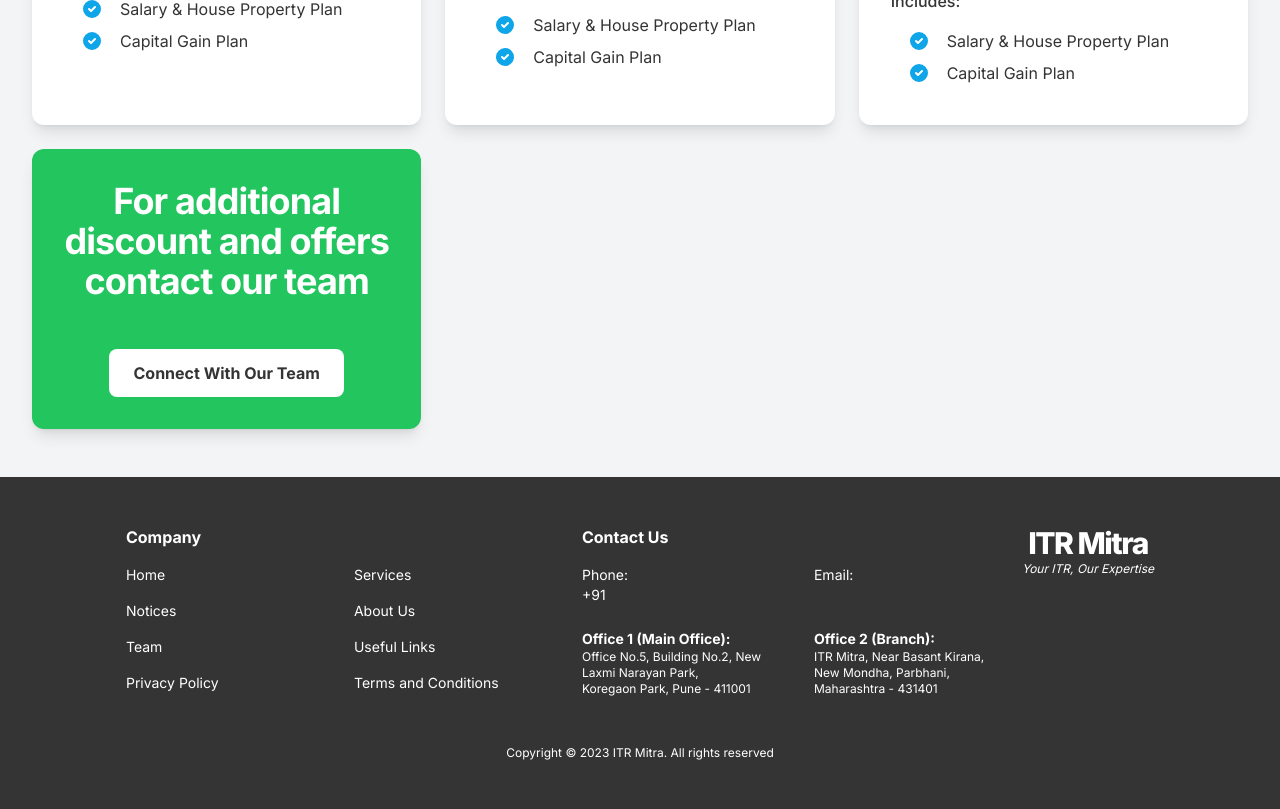
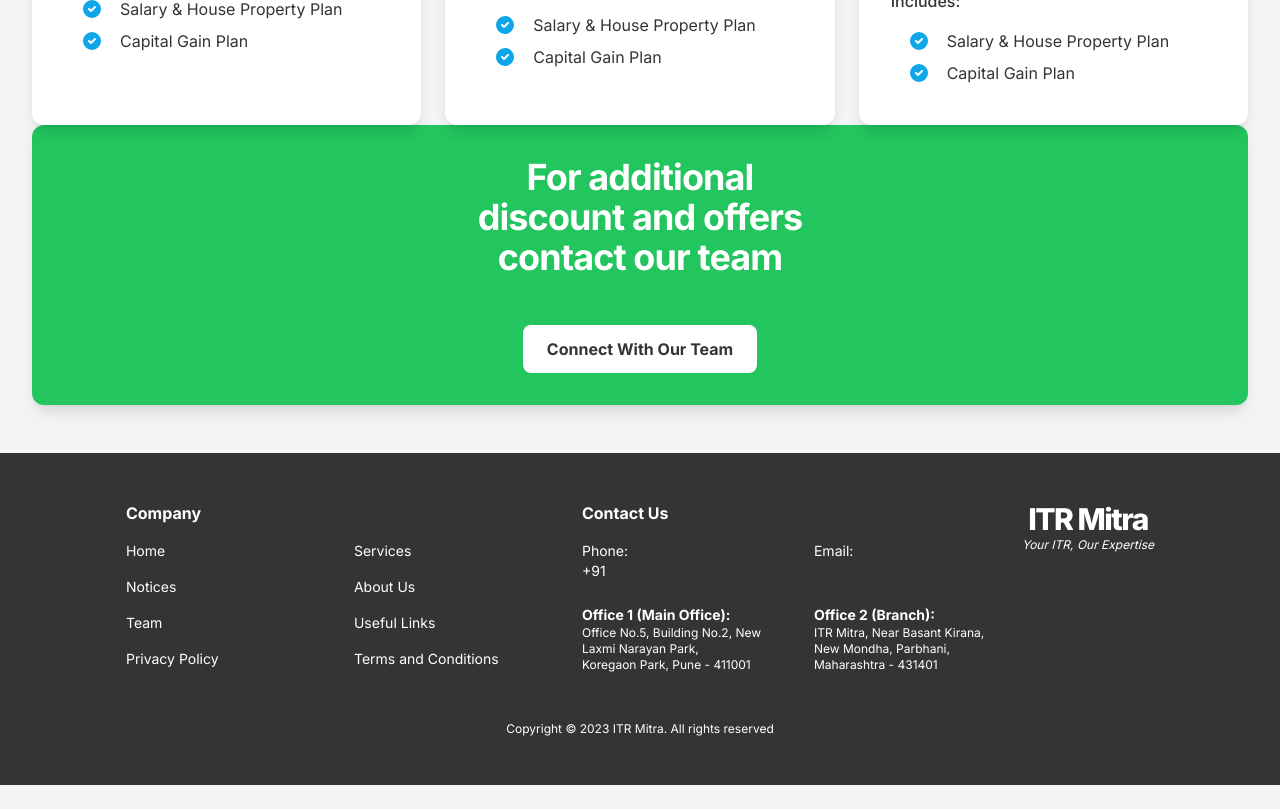
Before and after one commit to itrmitra/itrmitra, a Next.js app: page /services in a window 1280 px wide. Shown: the part 1720-2529 px from the top of the page. After the commit the page ends 2505 px from the top, so only its background shows below. Built offline with nearby package versions, Linux system fonts and the light colour scheme.

Commit message:
Update services.tsx

```diff
--- a/src/pages/services.tsx
+++ b/src/pages/services.tsx
@@ -29,7 +29,9 @@ export default function Services() {
                     {services.map((item) => (
                         <ServiceCard {...item} key={item.name} />
                     ))}
-                    <div className="flex flex-col items-center justify-center gap-8 rounded-xl bg-green-500 p-8 text-center text-white shadow-lg">
+
+                </div>
+                <div className="flex flex-col items-center justify-center gap-8 rounded-xl bg-green-500 p-8 text-center text-white shadow-lg">
                         <h1 className="mb-4 text-3xl font-bold tracking-tight lg:text-4xl">
                             For additional <br />
                             discount and offers <br />
@@ -42,7 +44,6 @@ export default function Services() {
                             Connect With Our Team
                         </Link>
                     </div>
-                </div>
             </div>
         </>
     )
```
